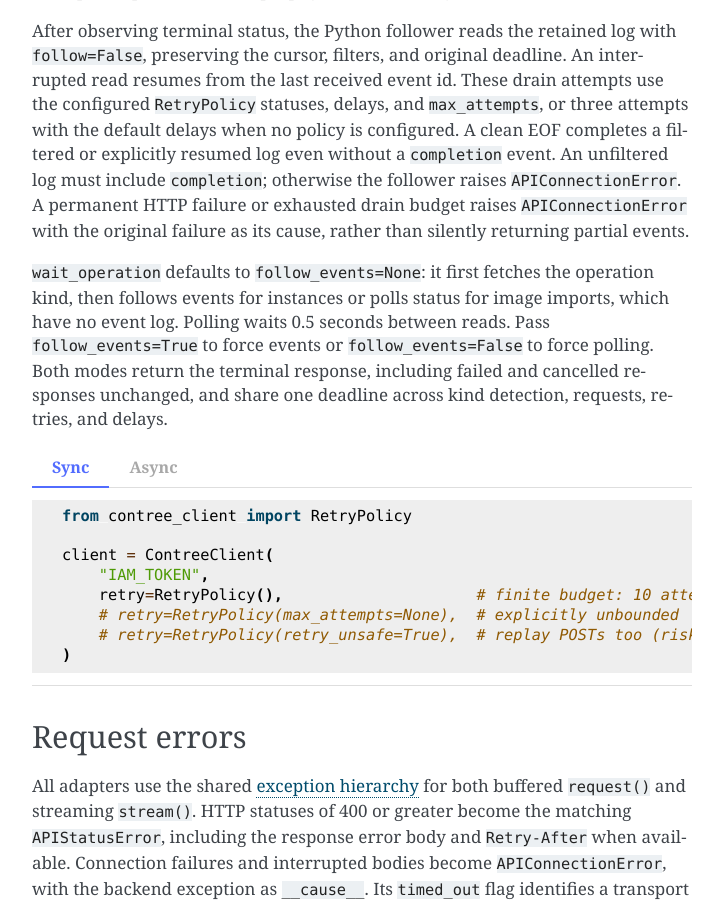
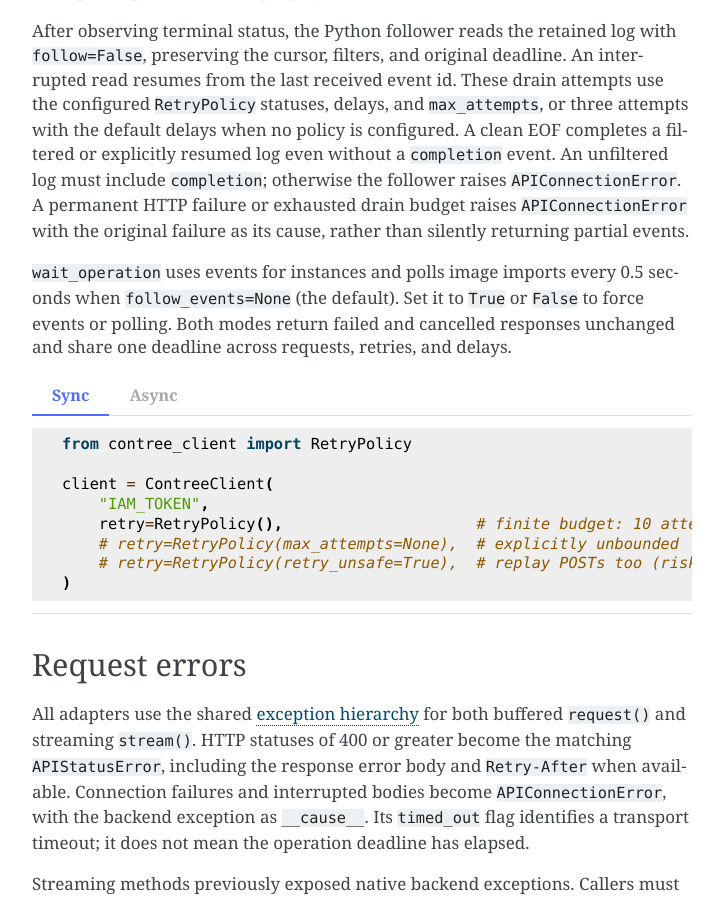
Before and after one commit to nebius/contree-client, a Sphinx documentation site: the page built from docs/python/adapters.md, in a window 1280 px wide and 900 px high, scrolled down 4565 px. Shown: the whole window, without its empty margins (388-1111 px from the left). Built offline with Sphinx 7.4.7, drawn with Linux system fonts in a browser that asks for light colours; pages that are not in the unit, such as notebooks, are missing from menus.

Commit message:
Trim wait operation documentation and comments

```diff
--- a/docs/python/adapters.md
+++ b/docs/python/adapters.md
@@ -417,13 +417,10 @@
 with the original failure as its cause, rather than silently returning partial
 events.
 
-`wait_operation` defaults to `follow_events=None`: it first fetches the operation
-kind, then follows events for instances or polls status for image imports, which
-have no event log. Polling waits 0.5 seconds between reads. Pass
-`follow_events=True` to force events or `follow_events=False` to force polling.
-Both modes return the terminal response, including failed and cancelled responses
-unchanged, and share one deadline across kind detection, requests, retries, and
-delays.
+`wait_operation` uses events for instances and polls image imports every
+0.5 seconds when `follow_events=None` (the default). Set it to `True` or `False`
+to force events or polling. Both modes return failed and cancelled responses
+unchanged and share one deadline across requests, retries, and delays.
 
 ::::{tab-set}
 
```
Also changed, not shown: docs/tutorial.md (+4 -7 lines), 2 other files.
